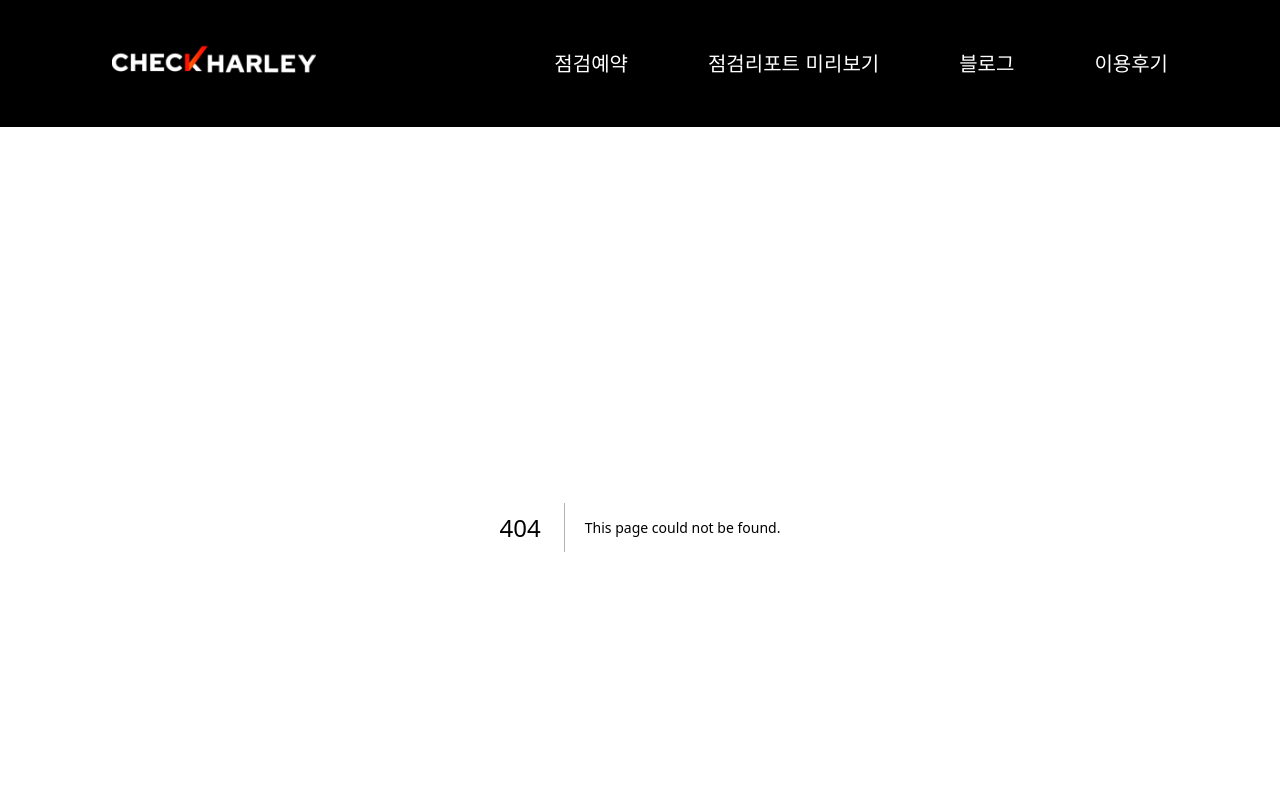
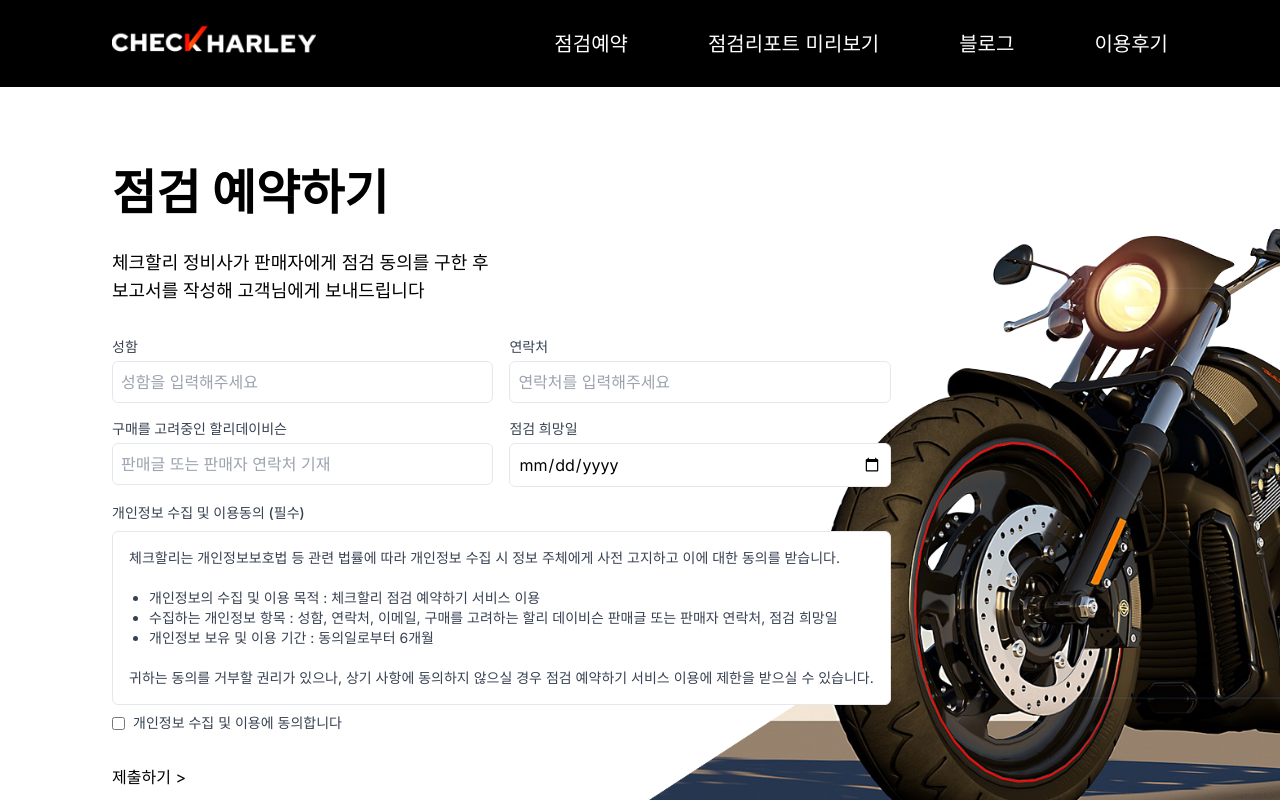
Before and after one commit to ghdalsrl326/checkharley-report-builder, a Next.js app: page /reservation in a window 1280 px wide. Before the commit this address had no page. Built offline with nearby package versions, Linux system fonts and the light colour scheme.

Commit message:
[GUI] 점검 예약 페이지

```diff
--- /dev/null
+++ b/src/app/reservation/page.tsx
@@ -0,0 +1,30 @@
+import React from "react";
+import Image from "next/image";
+import ReservationForm from "@/components/reservation/ReservationForm";
+
+const reservationPage = () => {
+  return (
+    <section className="flex items-center h-screen relative">
+      <div className="inline-flex flex-col justify-center gap-8 relative h-screen pl-28 z-10">
+        <h1 className="text-5xl font-bold">점검 예약하기</h1>
+        <h2 className="text-lg font-medium">
+          체크할리 정비사가 판매자에게 점검 동의를 구한 후<br />
+          보고서를 작성해 고객님에게 보내드립니다
+        </h2>
+        <ReservationForm />
+      </div>
+      <div className="">
+        <Image
+          fill
+          className="absolute top-0 left-0 pl-96"
+          src="/images/reservation/reservation-background.png"
+          alt="reservation-background"
+          style={{ objectFit: "cover", objectPosition: "left" }}
+          quality={100}
+        />
+      </div>
+    </section>
+  );
+};
+
+export default reservationPage;
--- a/src/components/common/Header.tsx
+++ b/src/components/common/Header.tsx
@@ -4,7 +4,7 @@
 
 const Header = () => {
   return (
-    <header className="flex justify-between items-center gap-x-28 px-28 py-10 bg-black overflow-x-auto">
+    <header className="flex justify-between items-center gap-x-28 px-28 py-5 bg-black overflow-x-auto">
       <Link href={"/"}>
         <div className="w-[204px] h-[41px] relative inline-block">
           <Image
--- /dev/null
+++ b/src/components/reservation/ReservationForm.tsx
@@ -0,0 +1,140 @@
+"use client";
+import React, { useState } from "react";
+
+const ReservationForm = () => {
+  const [name, setName] = useState<string>("");
+  const [contact, setContact] = useState<string>("");
+  const [harleyModel, setHarleyModel] = useState<string>("");
+  const [preferredDate, setPreferredDate] = useState<string>("");
+  const [privacyAgreement, setPrivacyAgreement] = useState<boolean>(false);
+
+  const handleSubmit = (e: React.FormEvent<HTMLFormElement>) => {
+    e.preventDefault();
+
+    if (!privacyAgreement) {
+      alert("개인정보 수집 및 이용동의에 동의해주세요.");
+      return;
+    }
+
+    // 여기서 예약 정보를 처리하거나 API로 전송할 수 있습니다.
+    console.log({
+      name,
+      contact,
+      harleyModel,
+      preferredDate,
+    });
+  };
+
+  return (
+    <section className="rounded-md mx-auto">
+      <form onSubmit={handleSubmit} className="space-y-4">
+        <div className="flex space-x-4">
+          <div className="w-1/2">
+            <label className="block text-sm font-medium text-gray-700">
+              성함
+            </label>
+            <input
+              type="text"
+              value={name}
+              placeholder="성함을 입력해주세요"
+              onChange={(e) => setName(e.target.value)}
+              className="mt-1 p-2 w-full border rounded-md"
+              required
+            />
+          </div>
+          <div className="w-1/2">
+            <label className="block text-sm font-medium text-gray-700">
+              연락처
+            </label>
+            <input
+              type="text"
+              value={contact}
+              placeholder="연락처를 입력해주세요"
+              onChange={(e) => setContact(e.target.value)}
+              className="mt-1 p-2 w-full border rounded-md"
+              required
+            />
+          </div>
+        </div>
+
+        <div className="flex space-x-4">
+          <div className="w-1/2">
+            <label className="block text-sm font-medium text-gray-700">
+              구매를 고려중인 할리데이비슨
+            </label>
+            <input
+              type="text"
+              value={harleyModel}
+              placeholder="판매글 또는 판매자 연락처 기재"
+              onChange={(e) => setHarleyModel(e.target.value)}
+              className="mt-1 p-2 w-full border rounded-md"
+              required
+            />
+          </div>
+          <div className="w-1/2">
+            <label className="block text-sm font-medium text-gray-700">
+              점검 희망일
+            </label>
+            <input
+              type="date"
+              value={preferredDate}
+              placeholder="점검 희망일을 선택해주세요"
+              onChange={(e) => setPreferredDate(e.target.value)}
+              className="mt-1 p-2 w-full border rounded-md"
+              required
+            />
+          </div>
+        </div>
+
+        <div className="space-y-2">
+          <label className="block text-sm font-medium text-gray-700">
+            개인정보 수집 및 이용동의 (필수)
+          </label>
+          <div className="text-sm bg-white text-gray-700 border rounded-md p-4">
+            <p>
+              체크할리는 개인정보보호법 등 관련 법률에 따라 개인정보 수집 시
+              정보 주체에게 사전 고지하고 이에 대한 동의를 받습니다.
+            </p>
+            <br />
+            <ul className="list-disc pl-5">
+              <li>
+                개인정보의 수집 및 이용 목적 : 체크할리 점검 예약하기 서비스
+                이용
+              </li>
+              <li>
+                수집하는 개인정보 항목 : 성함, 연락처, 이메일, 구매를 고려하는
+                할리 데이비슨 판매글 또는 판매자 연락처, 점검 희망일
+              </li>
+              <li>개인정보 보유 및 이용 기간 : 동의일로부터 6개월</li>
+            </ul>
+            <br />
+            <p>
+              귀하는 동의를 거부할 권리가 있으나, 상기 사항에 동의하지 않으실
+              경우 점검 예약하기 서비스 이용에 제한을 받으실 수 있습니다.
+            </p>
+          </div>
+          <div className="flex items-center">
+            <input
+              type="checkbox"
+              id="privacyAgreement"
+              checked={privacyAgreement}
+              onChange={(e) => setPrivacyAgreement(e.target.checked)}
+              className="mr-2"
+            />
+            <label htmlFor="privacyAgreement" className="text-sm text-gray-700">
+              개인정보 수집 및 이용에 동의합니다
+            </label>
+          </div>
+        </div>
+
+        <div>
+          <button type="submit" className="py-4">
+            {"제출하기 >"}
+          </button>
+        </div>
+      </form>
+    </section>
+  );
+};
+
+export default ReservationForm;
```
Also changed, not shown: public/images/reservation/reservation-background.png (added).
